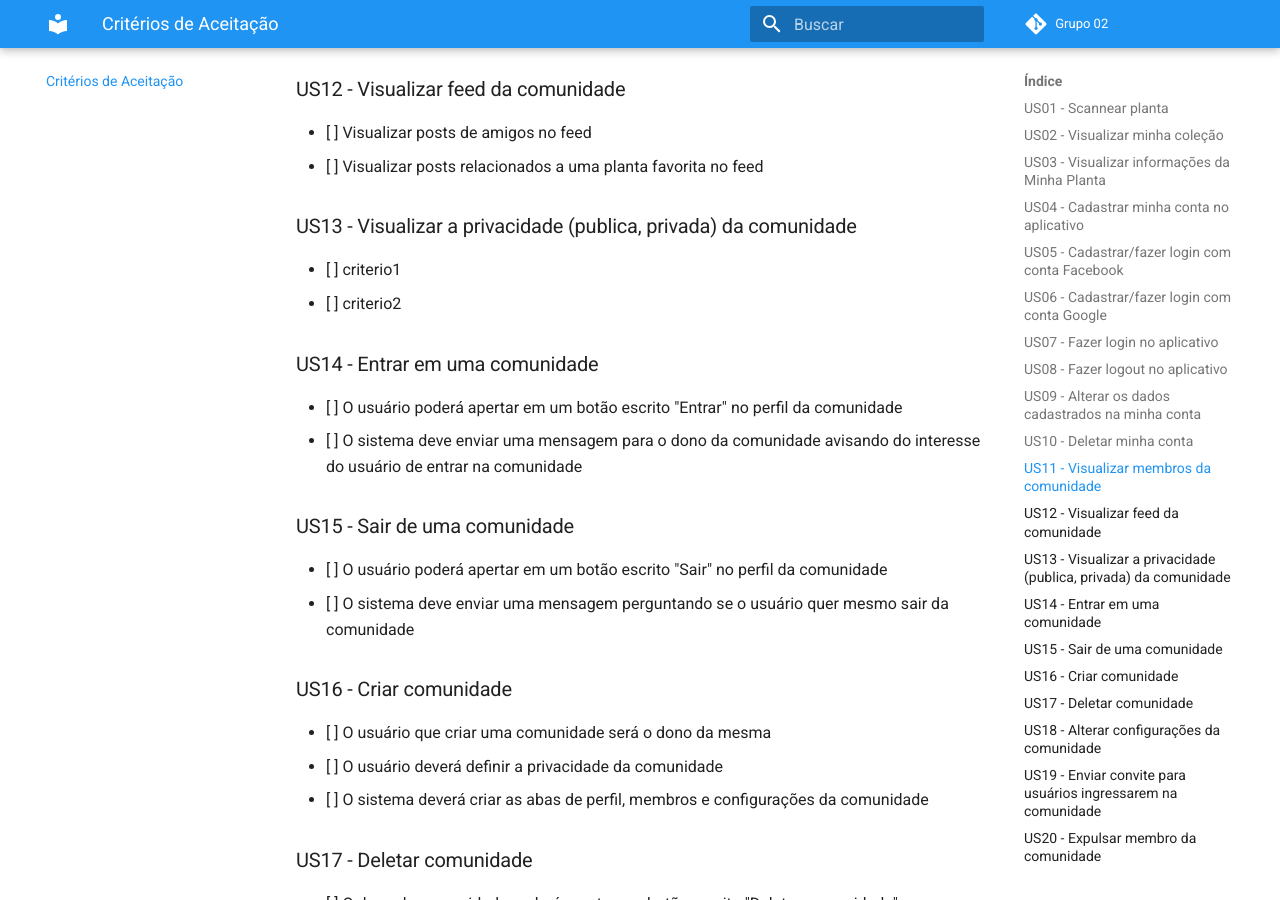
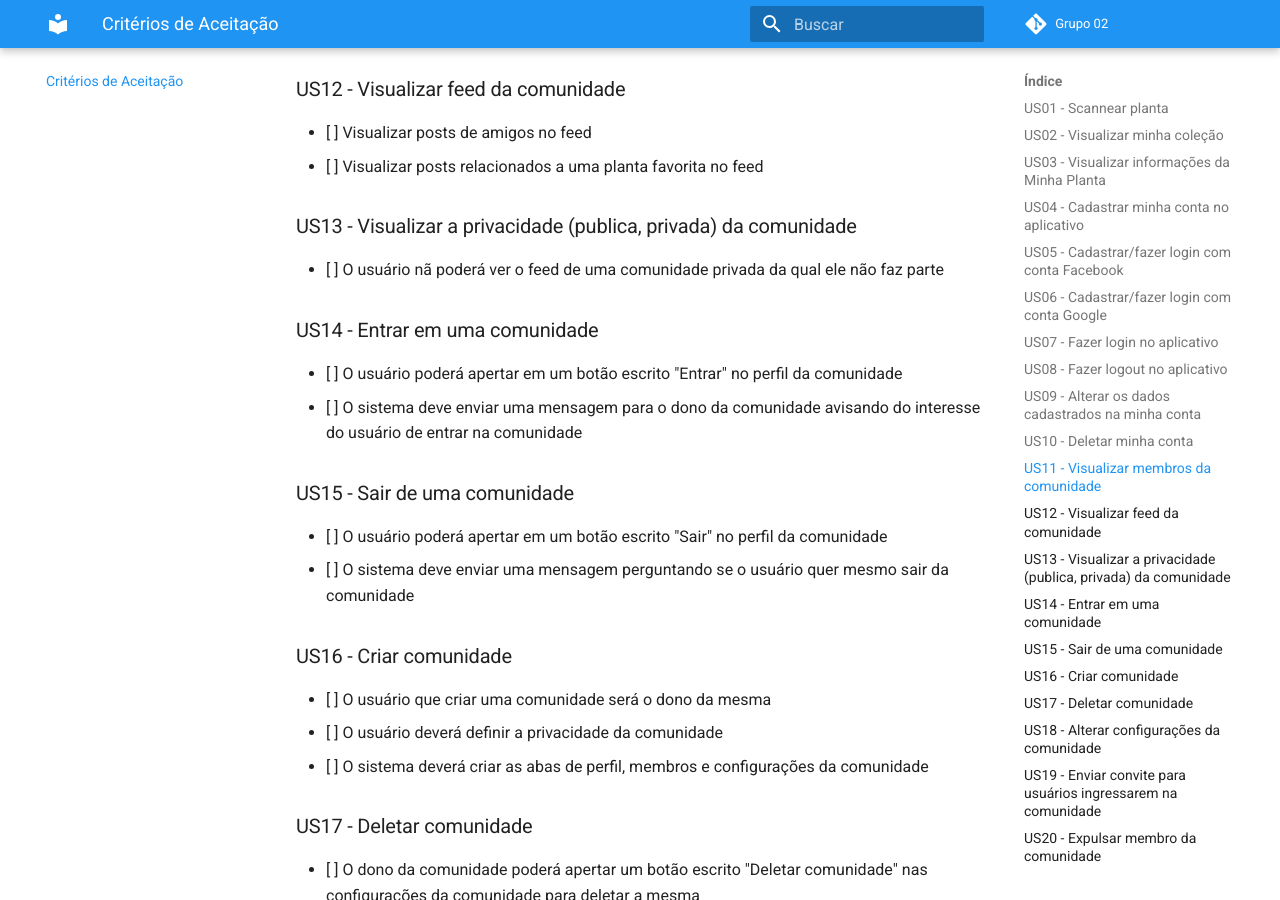
Before and after one commit to fga-eps-mds/2020.1-GaiaDex-wiki, an MkDocs documentation site: the page built from docs/product_backlog/acceptance_criteria.md, in a window 1280 px wide and 900 px high, scrolled down 2584 px. Built offline with MkDocs 1.6.1 and Material for MkDocs 9.7.7, drawn with Linux system fonts in a browser that asks for light colours; comment, search, counter and statistics services are not loaded; old or Windows-style settings are respelled for this version of MkDocs.

Commit message:
Update acceptance_criteria.md
Co-authored-by: Rafael Makaha <rafael.makaha@gmail.com>

```diff
--- a/docs/product_backlog/acceptance_criteria.md
+++ b/docs/product_backlog/acceptance_criteria.md
@@ -85,8 +85,7 @@ Este artefato diz respeito a uma lista de critérios necessários para que as _h
 
 ### US13 - Visualizar a privacidade (publica, privada) da comunidade
 
-- [ ] criterio1
-- [ ] criterio2
+- [ ] O usuário nã poderá ver o feed de uma comunidade privada da qual ele não faz parte
 
 ### US14 - Entrar em uma comunidade
 
```
